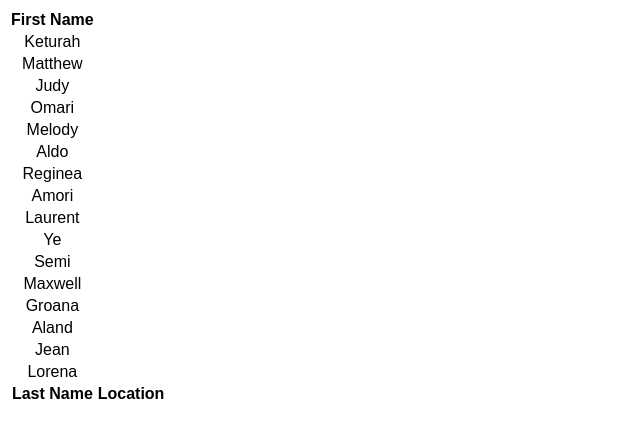
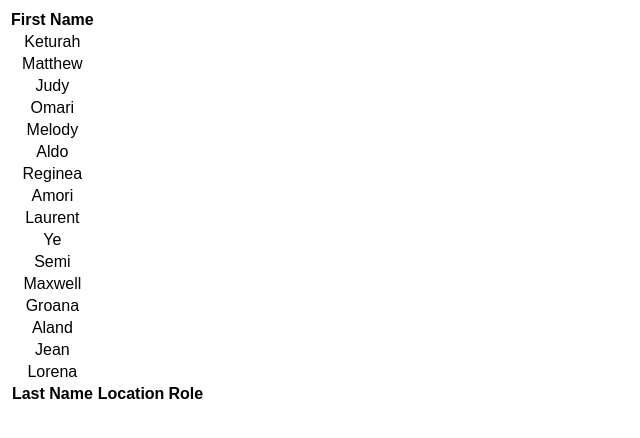
Before and after one commit to kallen312/project-1, a React (Create React App) app: page / in a window 1280 px wide. Shown: the top 438 px of the page, without its empty margins (0-640 px from the left). Built offline with nearby package versions, Linux system fonts and the light colour scheme.

Commit message:
Added two more tables

```diff
--- a/src/App.js
+++ b/src/App.js
@@ -36,7 +36,7 @@ export default function App() {
         {first.map(addName)}
         <th>Last Name</th>
         <th>Location</th>
-        <th></th>
+        <th>Role</th>
       </table>
     </div>
   );
```
